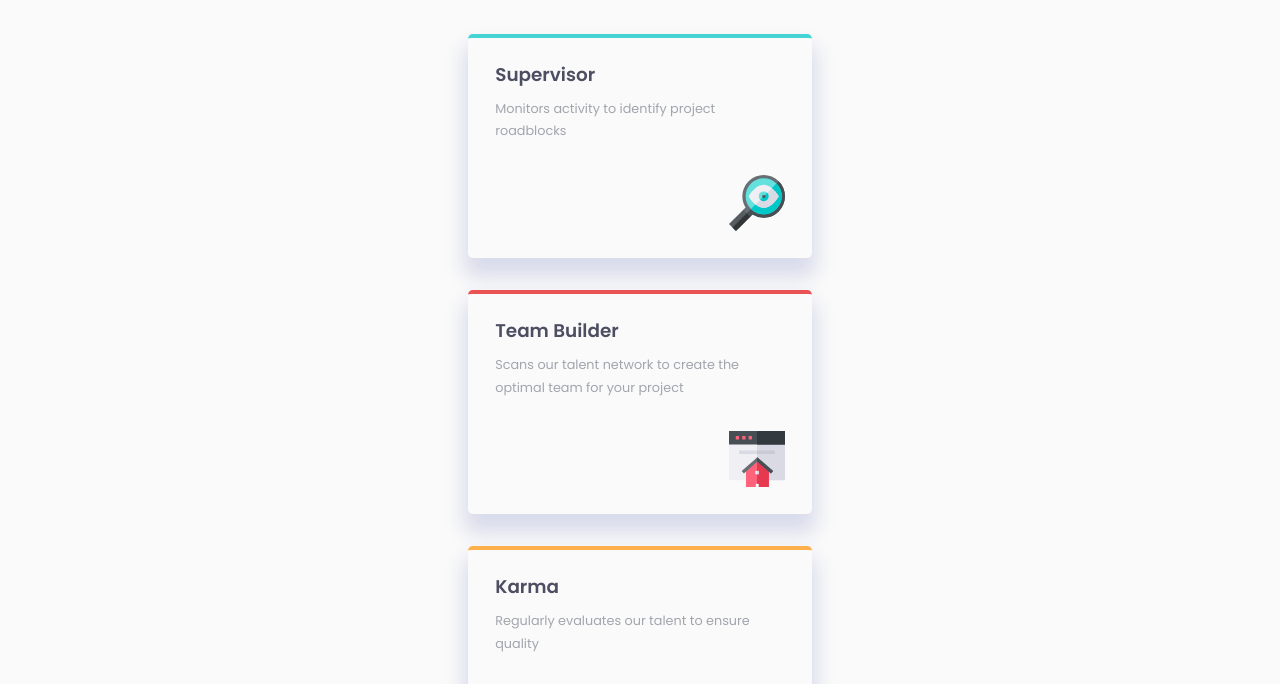
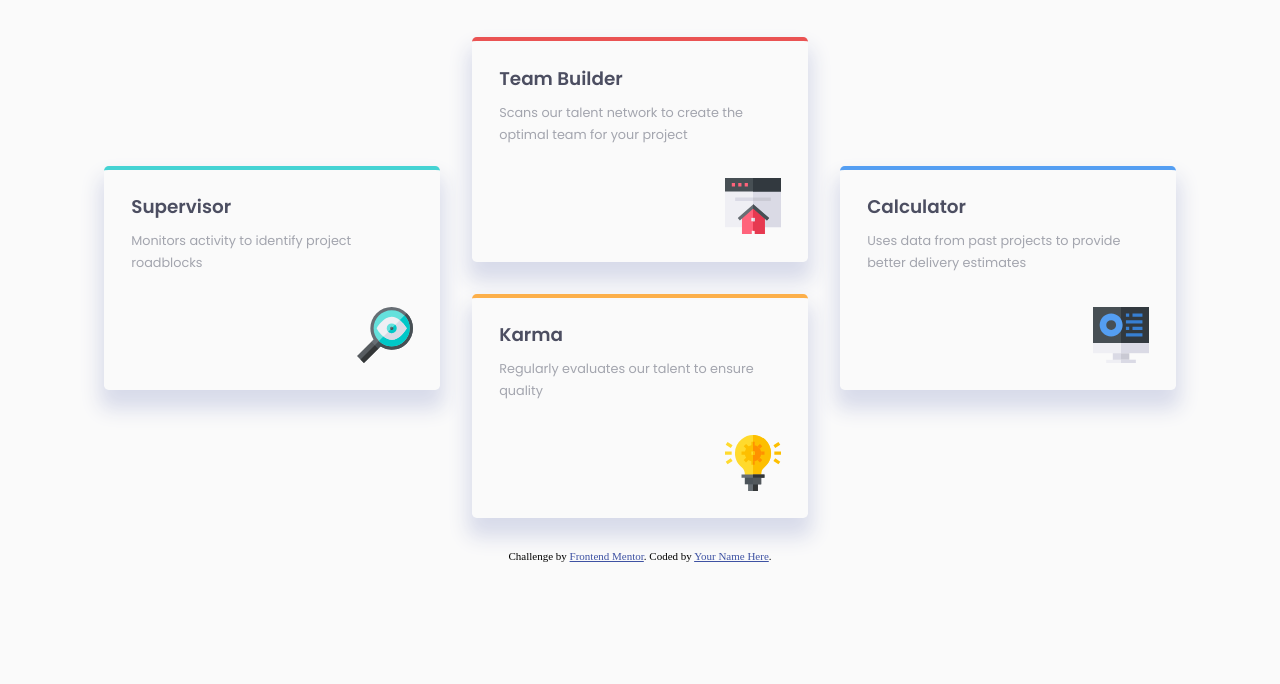
Before and after one commit to junwei-wong/four-card-feature-section-master, a plain HTML site: page index.html in a window 1280 px wide. Shown: the part 227-911 px from the top of the page. After the commit the page ends 808 px from the top, so only its background shows below. Drawn offline with Linux system fonts and the light colour scheme.

Commit message:
Adjust breakpoint

```diff
--- a/stylesheets/style.scss
+++ b/stylesheets/style.scss
@@ -26,7 +26,7 @@ $lightgray: hsl(0, 0%, 98%);
 $gray: hsl(229deg 29.87% 88.1%);
 
 $small-screen: 375px;
-$large-screen: 1300px;
+$large-screen: 1200px;
 
 @mixin small-screen {
   @media (max-width: $small-screen) {
```
Also changed, not shown: stylesheets/style.css.
